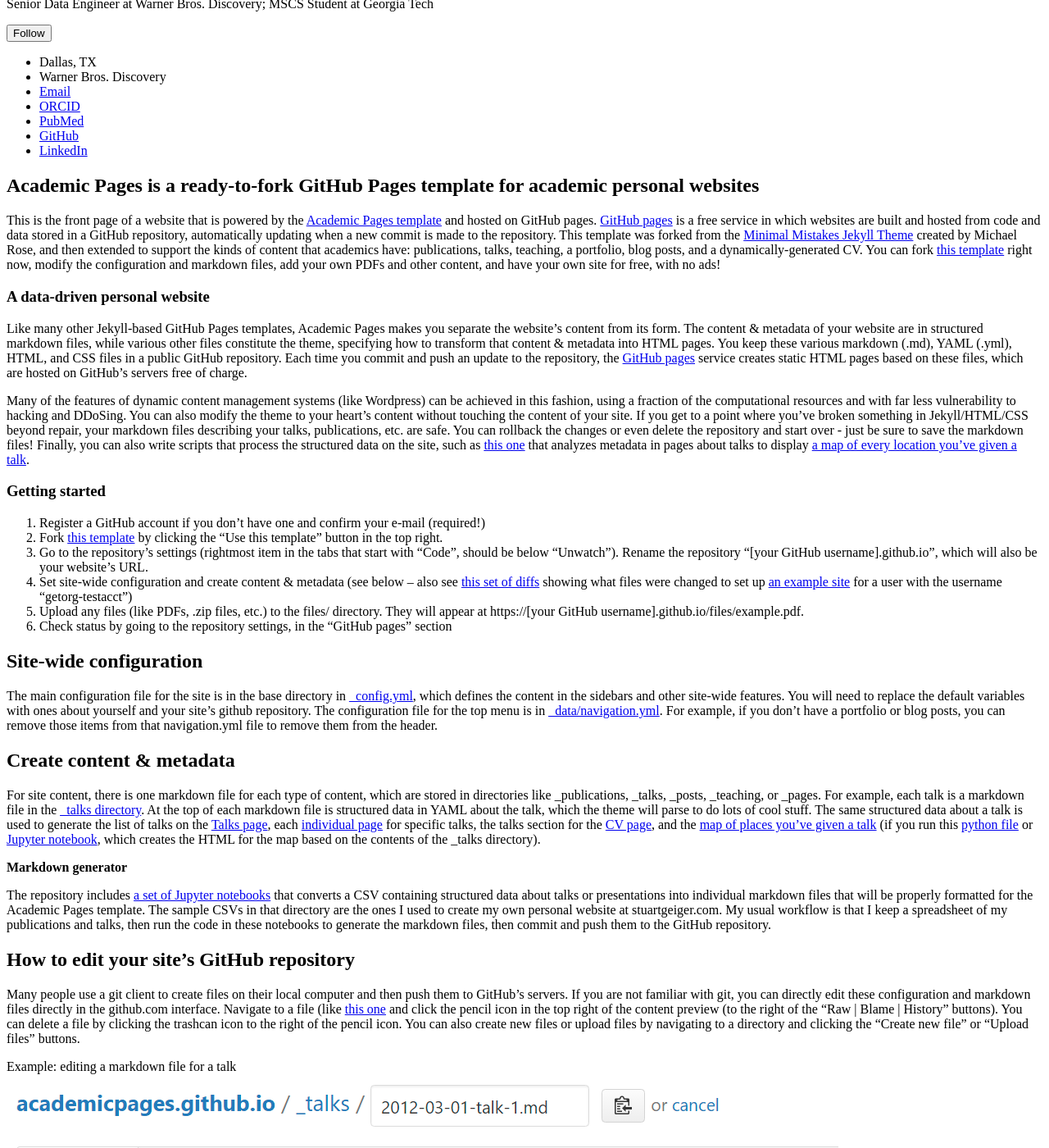
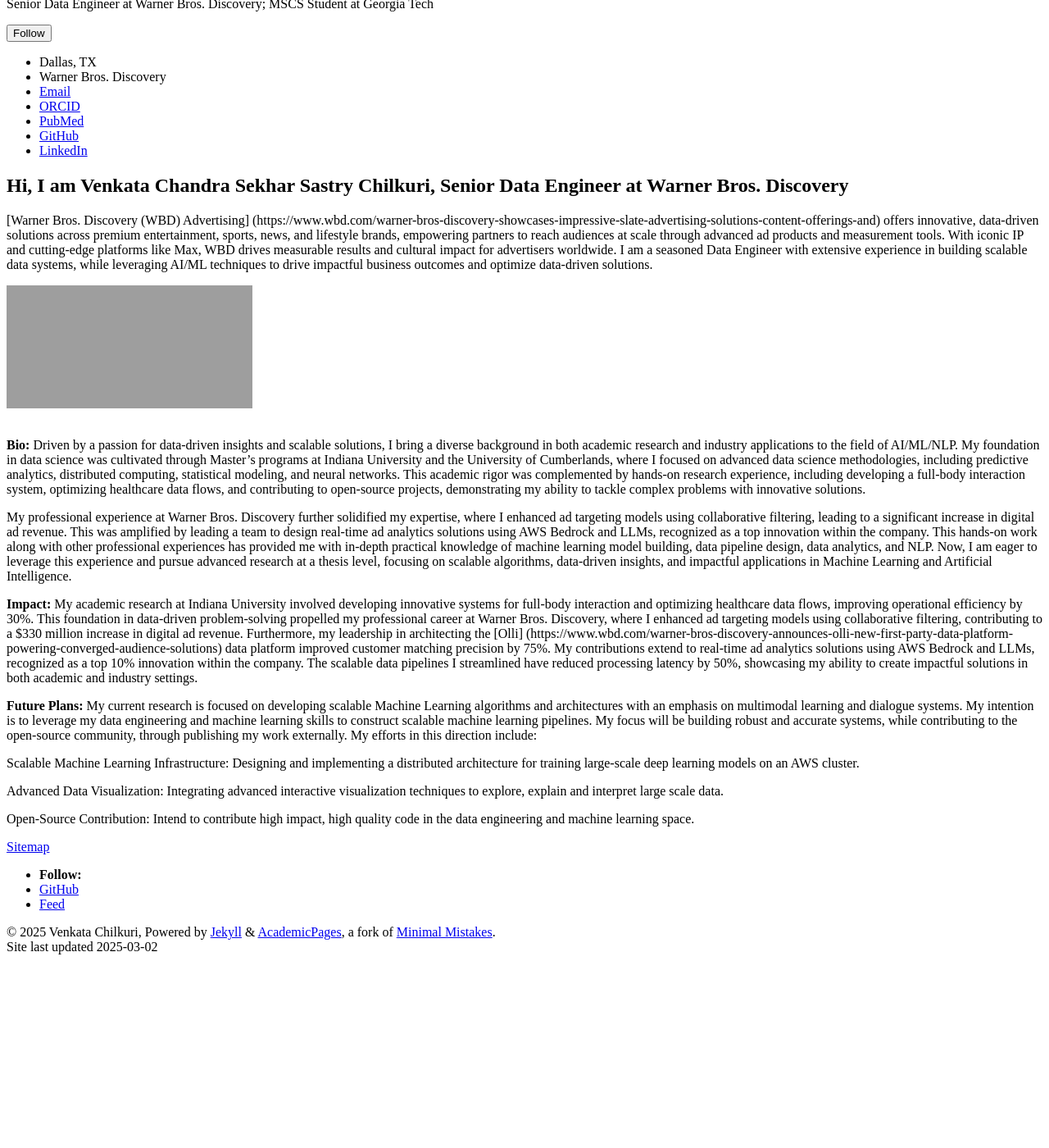
Before and after one commit to chandrachilkuri/chandrachilkuri.github.io, a Jekyll site: the page built from _pages/about.md, in a window 1280 px wide and 1400 px high, scrolled down 211 px. Shown: the whole window at 82% size. Built offline with Jekyll 4.4.1, drawn with Linux system fonts in a browser that asks for light colours; a script bundle is joined from its source files by our own code; library files that are not in the unit come from our copies; after the commit the page ends 1515 px from its top, so only the background shows below that; some of the changed text lies outside the part shown; grey boxes are pictures that could not be loaded.

Commit message:
Update about.md

```diff
--- a/_pages/about.md
+++ b/_pages/about.md
@@ -1,49 +1,29 @@
 ---
 permalink: /
-title: "Academic Pages is a ready-to-fork GitHub Pages template for academic personal websites"
+title: "Hi, I am Venkata Chandra Sekhar Sastry Chilkuri, Senior Data Engineer at Warner Bros. Discovery"
+excerpt: "About me"
 author_profile: true
 redirect_from:
   - /about/
   - /about.html
 ---
 
-This is the front page of a website that is powered by the [Academic Pages template](https://github.com/academicpages/academicpages.github.io) and hosted on GitHub pages. [GitHub pages](https://pages.github.com) is a free service in which websites are built and hosted from code and data stored in a GitHub repository, automatically updating when a new commit is made to the repository. This template was forked from the [Minimal Mistakes Jekyll Theme](https://mmistakes.github.io/minimal-mistakes/) created by Michael Rose, and then extended to support the kinds of content that academics have: publications, talks, teaching, a portfolio, blog posts, and a dynamically-generated CV. You can fork [this template](https://github.com/academicpages/academicpages.github.io) right now, modify the configuration and markdown files, add your own PDFs and other content, and have your own site for free, with no ads!
+[Warner Bros. Discovery (WBD) Advertising] (https://www.wbd.com/warner-bros-discovery-showcases-impressive-slate-advertising-solutions-content-offerings-and) offers innovative, data-driven solutions across premium entertainment, sports, news, and lifestyle brands, empowering partners to reach audiences at scale through advanced ad products and measurement tools. With iconic IP and cutting-edge platforms like Max, WBD drives measurable results and cultural impact for advertisers worldwide. I am a seasoned Data Engineer with extensive experience in building scalable data systems, while leveraging AI/ML techniques to drive impactful business outcomes and optimize data-driven solutions.
 
-A data-driven personal website
-======
-Like many other Jekyll-based GitHub Pages templates, Academic Pages makes you separate the website's content from its form. The content & metadata of your website are in structured markdown files, while various other files constitute the theme, specifying how to transform that content & metadata into HTML pages. You keep these various markdown (.md), YAML (.yml), HTML, and CSS files in a public GitHub repository. Each time you commit and push an update to the repository, the [GitHub pages](https://pages.github.com/) service creates static HTML pages based on these files, which are hosted on GitHub's servers free of charge.
+<iframe style="padding-bottom: 1em;" src="https://www.youtube.com/embed/15sa6OeIWJg" title="YouTube video player" frameborder="0" allow="accelerometer; autoplay; clipboard-write; encrypted-media; gyroscope; picture-in-picture" allowfullscreen></iframe>
 
-Many of the features of dynamic content management systems (like Wordpress) can be achieved in this fashion, using a fraction of the computational resources and with far less vulnerability to hacking and DDoSing. You can also modify the theme to your heart's content without touching the content of your site. If you get to a point where you've broken something in Jekyll/HTML/CSS beyond repair, your markdown files describing your talks, publications, etc. are safe. You can rollback the changes or even delete the repository and start over - just be sure to save the markdown files! Finally, you can also write scripts that process the structured data on the site, such as [this one](https://github.com/academicpages/academicpages.github.io/blob/master/talkmap.ipynb) that analyzes metadata in pages about talks to display [a map of every location you've given a talk](https://academicpages.github.io/talkmap.html).
 
-Getting started
-======
-1. Register a GitHub account if you don't have one and confirm your e-mail (required!)
-1. Fork [this template](https://github.com/academicpages/academicpages.github.io) by clicking the "Use this template" button in the top right.
-1. Go to the repository's settings (rightmost item in the tabs that start with "Code", should be below "Unwatch"). Rename the repository "[your GitHub username].github.io", which will also be your website's URL.
-1. Set site-wide configuration and create content & metadata (see below -- also see [this set of diffs](http://archive.is/3TPas) showing what files were changed to set up [an example site](https://getorg-testacct.github.io) for a user with the username "getorg-testacct")
-1. Upload any files (like PDFs, .zip files, etc.) to the files/ directory. They will appear at https://[your GitHub username].github.io/files/example.pdf.
-1. Check status by going to the repository settings, in the "GitHub pages" section
+**Bio:** Driven by a passion for data-driven insights and scalable solutions, I bring a diverse background in both academic research and industry applications to the field of AI/ML/NLP. My foundation in data science was cultivated through Master's programs at Indiana University and the University of Cumberlands, where I focused on advanced data science methodologies, including predictive analytics, distributed computing, statistical modeling, and neural networks. This academic rigor was complemented by hands-on research experience, including developing a full-body interaction system, optimizing healthcare data flows, and contributing to open-source projects, demonstrating my ability to tackle complex problems with innovative solutions.
 
-Site-wide configuration
-------
-The main configuration file for the site is in the base directory in [_config.yml](https://github.com/academicpages/academicpages.github.io/blob/master/_config.yml), which defines the content in the sidebars and other site-wide features. You will need to replace the default variables with ones about yourself and your site's github repository. The configuration file for the top menu is in [_data/navigation.yml](https://github.com/academicpages/academicpages.github.io/blob/master/_data/navigation.yml). For example, if you don't have a portfolio or blog posts, you can remove those items from that navigation.yml file to remove them from the header.
+My professional experience at Warner Bros. Discovery further solidified my expertise, where I enhanced ad targeting models using collaborative filtering, leading to a significant increase in digital ad revenue. This was amplified by leading a team to design real-time ad analytics solutions using AWS Bedrock and LLMs, recognized as a top innovation within the company. This hands-on work along with other professional experiences has provided me with in-depth practical knowledge of machine learning model building, data pipeline design, data analytics, and NLP. Now, I am eager to leverage this experience and pursue advanced research at a thesis level, focusing on scalable algorithms, data-driven insights, and impactful applications in Machine Learning and Artificial Intelligence.
 
-Create content & metadata
-------
-For site content, there is one markdown file for each type of content, which are stored in directories like _publications, _talks, _posts, _teaching, or _pages. For example, each talk is a markdown file in the [_talks directory](https://github.com/academicpages/academicpages.github.io/tree/master/_talks). At the top of each markdown file is structured data in YAML about the talk, which the theme will parse to do lots of cool stuff. The same structured data about a talk is used to generate the list of talks on the [Talks page](https://academicpages.github.io/talks), each [individual page](https://academicpages.github.io/talks/2012-03-01-talk-1) for specific talks, the talks section for the [CV page](https://academicpages.github.io/cv), and the [map of places you've given a talk](https://academicpages.github.io/talkmap.html) (if you run this [python file](https://github.com/academicpages/academicpages.github.io/blob/master/talkmap.py) or [Jupyter notebook](https://github.com/academicpages/academicpages.github.io/blob/master/talkmap.ipynb), which creates the HTML for the map based on the contents of the _talks directory).
 
-**Markdown generator**
+**Impact:** My academic research at Indiana University involved developing innovative systems for full-body interaction and optimizing healthcare data flows, improving operational efficiency by 30%. This foundation in data-driven problem-solving propelled my professional career at Warner Bros. Discovery, where I enhanced ad targeting models using collaborative filtering, contributing to a $330 million increase in digital ad revenue. Furthermore, my leadership in architecting the [Olli] (https://www.wbd.com/warner-bros-discovery-announces-olli-new-first-party-data-platform-powering-converged-audience-solutions) data platform improved customer matching precision by 75%. My contributions extend to real-time ad analytics solutions using AWS Bedrock and LLMs, recognized as a top 10% innovation within the company. The scalable data pipelines I streamlined have reduced processing latency by 50%, showcasing my ability to create impactful solutions in both academic and industry settings.
 
-The repository includes [a set of Jupyter notebooks](https://github.com/academicpages/academicpages.github.io/tree/master/markdown_generator
-) that converts a CSV containing structured data about talks or presentations into individual markdown files that will be properly formatted for the Academic Pages template. The sample CSVs in that directory are the ones I used to create my own personal website at stuartgeiger.com. My usual workflow is that I keep a spreadsheet of my publications and talks, then run the code in these notebooks to generate the markdown files, then commit and push them to the GitHub repository.
+**Future Plans:** My current research is focused on developing scalable Machine Learning algorithms and architectures with an emphasis on multimodal learning and dialogue systems. My intention is to leverage my data engineering and machine learning skills to construct scalable machine learning pipelines. My focus will be building robust and accurate systems, while contributing to the open-source community, through publishing my work externally. My efforts in this direction include:
 
-How to edit your site's GitHub repository
-------
-Many people use a git client to create files on their local computer and then push them to GitHub's servers. If you are not familiar with git, you can directly edit these configuration and markdown files directly in the github.com interface. Navigate to a file (like [this one](https://github.com/academicpages/academicpages.github.io/blob/master/_talks/2012-03-01-talk-1.md) and click the pencil icon in the top right of the content preview (to the right of the "Raw | Blame | History" buttons). You can delete a file by clicking the trashcan icon to the right of the pencil icon. You can also create new files or upload files by navigating to a directory and clicking the "Create new file" or "Upload files" buttons.
+Scalable Machine Learning Infrastructure: Designing and implementing a distributed architecture for training large-scale deep learning models on an AWS cluster.
 
-Example: editing a markdown file for a talk
-![Editing a markdown file for a talk](/images/editing-talk.png)
+Advanced Data Visualization: Integrating advanced interactive visualization techniques to explore, explain and interpret large scale data.
 
-For more info
-------
-More info about configuring Academic Pages can be found in [the guide](https://academicpages.github.io/markdown/), the [growing wiki](https://github.com/academicpages/academicpages.github.io/wiki), and you can always [ask a question on GitHub](https://github.com/academicpages/academicpages.github.io/discussions). The [guides for the Minimal Mistakes theme](https://mmistakes.github.io/minimal-mistakes/docs/configuration/) (which this theme was forked from) might also be helpful.
+Open-Source Contribution: Intend to contribute high impact, high quality code in the data engineering and machine learning space.
```
